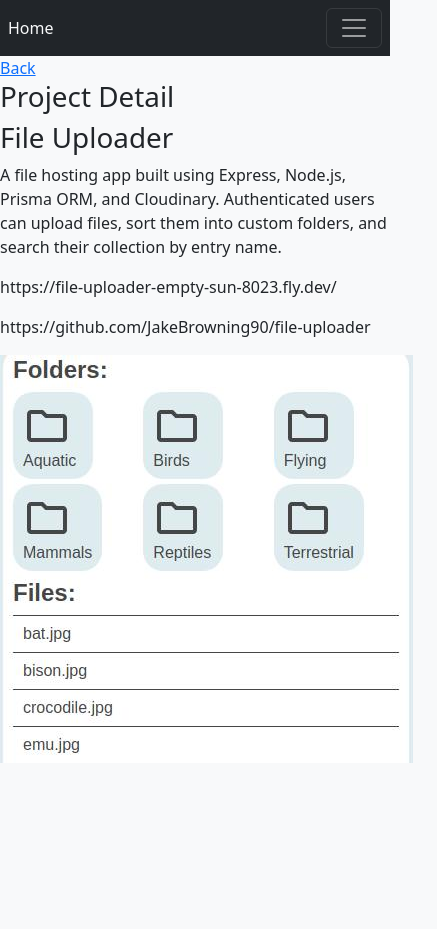
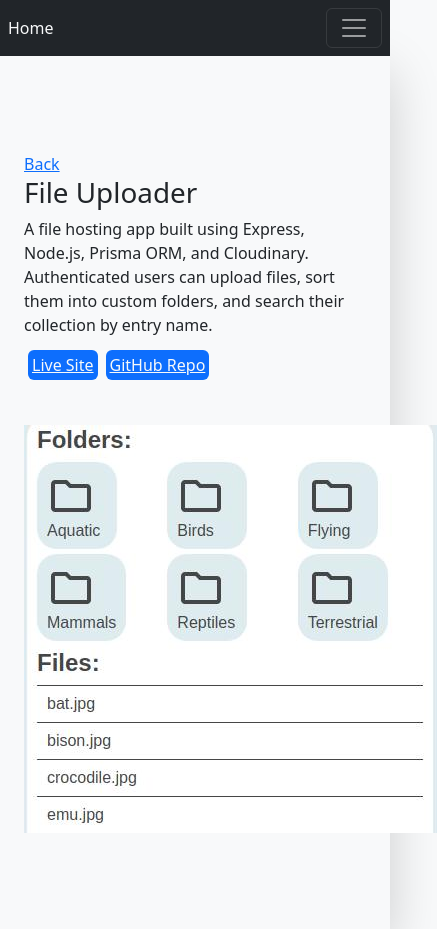
Before and after one commit to JakeBrowning90/personal-portfolio-2, a React (Vite) app: page /projects/1 in a window 390 px wide. Shown: the whole page, 437 px wide, since content can reach past the window. Before the commit the page ends 844 px from the top, so only its background shows below. Built offline with nearby package versions, Linux system fonts and the light colour scheme.

Commit message:
Add responsive columns to project detail page

```diff
--- a/src/components/ProjectCard.jsx
+++ b/src/components/ProjectCard.jsx
@@ -16,13 +16,11 @@ function ProjectCard({ project }) {
     <div className="col">
       <div className="card h-100">
         <img src={project.thumbnail} alt="" className="card-img-top h-100" />
-        <div className="card-body">
+        <div className="card-body text-center">
           <Link to={`/projects/${project.id}`}>
-            <p className="card-title">{project.title}</p>
+            <p className="card-title fw-bold">{project.title}</p>
           </Link>
           {/* <p>{project.desc}</p> */}
-          <a href={project.liveLink}>Live</a>
-          <a href={project.repoLink}>Repo</a>
         </div>
       </div>
     </div>
--- a/src/components/ProjectDetail.jsx
+++ b/src/components/ProjectDetail.jsx
@@ -18,14 +18,31 @@ function ProjectDetail(
 
   // Render
   return (
-    <div>
-      <Link to="/projects">Back</Link>
-      <h1>Project Detail</h1>
-      <h1>{targetProject.title}</h1>
-      <p>{targetProject.desc}</p>
-      <p>{targetProject.liveLink}</p>
-      <p>{targetProject.repoLink}</p>
-      <img src={targetProject.thumbnail} alt="" />
+    <div className="container px-4 py-5 shadow-lg">
+      {/* <h1>Project Detail</h1> */}
+      <div className="row flex-leg-row-reverse g-5 py-5">
+        <div className="col-lg-6">
+          <Link to="/projects">Back</Link>
+          <h1>{targetProject.title}</h1>
+          <p>{targetProject.desc}</p>
+
+          <a
+            href={targetProject.liveLink}
+            className="mx-1 my-1 px-1 py-1 rounded bg-primary text-light"
+          >
+            Live Site
+          </a>
+          <a
+            href={targetProject.repoLink}
+            className="mx-1 my-1 px-1 py-1 rounded bg-primary text-light"
+          >
+            GitHub Repo
+          </a>
+        </div>
+        <div className="col-10 col-sm-8 col-lg-6">
+          <img src={targetProject.thumbnail} alt="" />
+        </div>
+      </div>
     </div>
   );
 }
```
